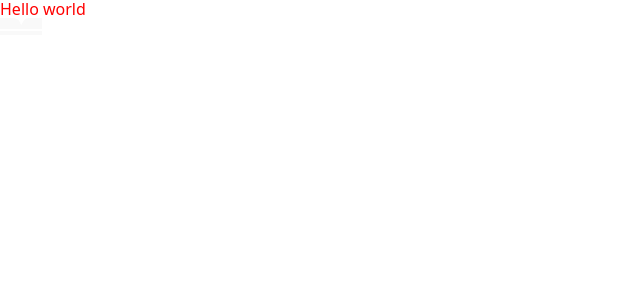
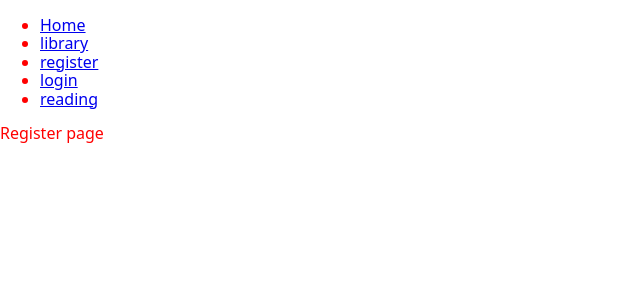
Before and after one commit to AngryAndrii/read_jorney, a React (Vite) app: page /register in a window 1280 px wide. Shown: the top 300 px of the page, without its empty margins (0-640 px from the left). Built offline with nearby package versions, Linux system fonts and the light colour scheme.

Commit message:
added base routes

```diff
--- a/package.json
+++ b/package.json
@@ -24,6 +24,7 @@
     "eslint-plugin-react-hooks": "^4.6.0",
     "eslint-plugin-react-refresh": "^0.4.6",
     "prettier": "^3.2.5",
+    "react-router-dom": "^6.23.1",
     "vite": "^5.2.0"
   }
 }
--- a/src/app/App.jsx
+++ b/src/app/App.jsx
@@ -1,12 +1,26 @@
-import { Logo } from '../shared/ui/logo';
+import ReactDOM from 'react-dom/client';
+import { BrowserRouter, Routes, Route } from 'react-router-dom';
+import { Layout } from './Layout';
+import { ReccomendedPage } from '../pages/ReccomendedPage/ReccomendedPage';
+import { LibraryPage } from '../pages/LibraryPage/LibraryPage';
+import { RegisterPage } from '../pages/RegisterPage/RegisterPage';
+import { LoginPage } from '../pages/LoginPage/LoginPage';
+import { ReadingPage } from '../pages/ReadingPage/ReadingPage';
+import { NoPage } from '../pages/NoPage/NoPage';
 
-function InitApp() {
+export default function App() {
   return (
-    <>
-      <div>Hello world</div>
-      <Logo />
-    </>
+    <BrowserRouter>
+      <Routes>
+        <Route path="/" element={<Layout />}>
+          <Route index element={<ReccomendedPage />} />
+          <Route path="library" element={<LibraryPage />} />
+          <Route path="register" element={<RegisterPage />} />
+          <Route path="login" element={<LoginPage />} />
+          <Route path="reading" element={<ReadingPage />} />
+          <Route path="*" element={<NoPage />} />
+        </Route>
+      </Routes>
+    </BrowserRouter>
   );
 }
-
-export default InitApp;
--- /dev/null
+++ b/src/app/Layout.jsx
@@ -0,0 +1,28 @@
+import { Outlet, Link } from 'react-router-dom';
+
+export const Layout = () => {
+  return (
+    <>
+      <nav>
+        <ul>
+          <li>
+            <Link to="/">Home</Link>
+          </li>
+          <li>
+            <Link to="/library">library</Link>
+          </li>
+          <li>
+            <Link to="/register">register</Link>
+          </li>
+          <li>
+            <Link to="/login">login</Link>
+          </li>
+          <li>
+            <Link to="reading">reading</Link>
+          </li>
+        </ul>
+      </nav>
+      <Outlet />
+    </>
+  );
+};
--- /dev/null
+++ b/src/pages/LibraryPage/LibraryPage.jsx
@@ -0,0 +1,5 @@
+import { Layout } from '../../app/Layout';
+
+export const LibraryPage = () => {
+  return <> Library page</>;
+};
--- /dev/null
+++ b/src/pages/LoginPage/LoginPage.jsx
@@ -0,0 +1,3 @@
+export const LoginPage = () => {
+  return <>LoginPage</>;
+};
--- /dev/null
+++ b/src/pages/NoPage/NoPage.jsx
@@ -0,0 +1,3 @@
+export const NoPage = () => {
+  return <>No page</>;
+};
--- /dev/null
+++ b/src/pages/ReadingPage/ReadingPage.jsx
@@ -0,0 +1,5 @@
+import { Layout } from '../../app/Layout';
+
+export const ReadingPage = () => {
+  return <>Reading page</>;
+};
--- /dev/null
+++ b/src/pages/ReccomendedPage/ReccomendedPage.jsx
@@ -0,0 +1,5 @@
+import { Layout } from '../../app/Layout';
+
+export const ReccomendedPage = () => {
+  return <>Reccomended page</>;
+};
--- /dev/null
+++ b/src/pages/RegisterPage/RegisterPage.jsx
@@ -0,0 +1,3 @@
+export const RegisterPage = () => {
+  return <>Register page</>;
+};
```
Also changed, not shown: src/main.jsx (+5 -5 lines), 1 other file (tests, documents, lock files or other folders).
